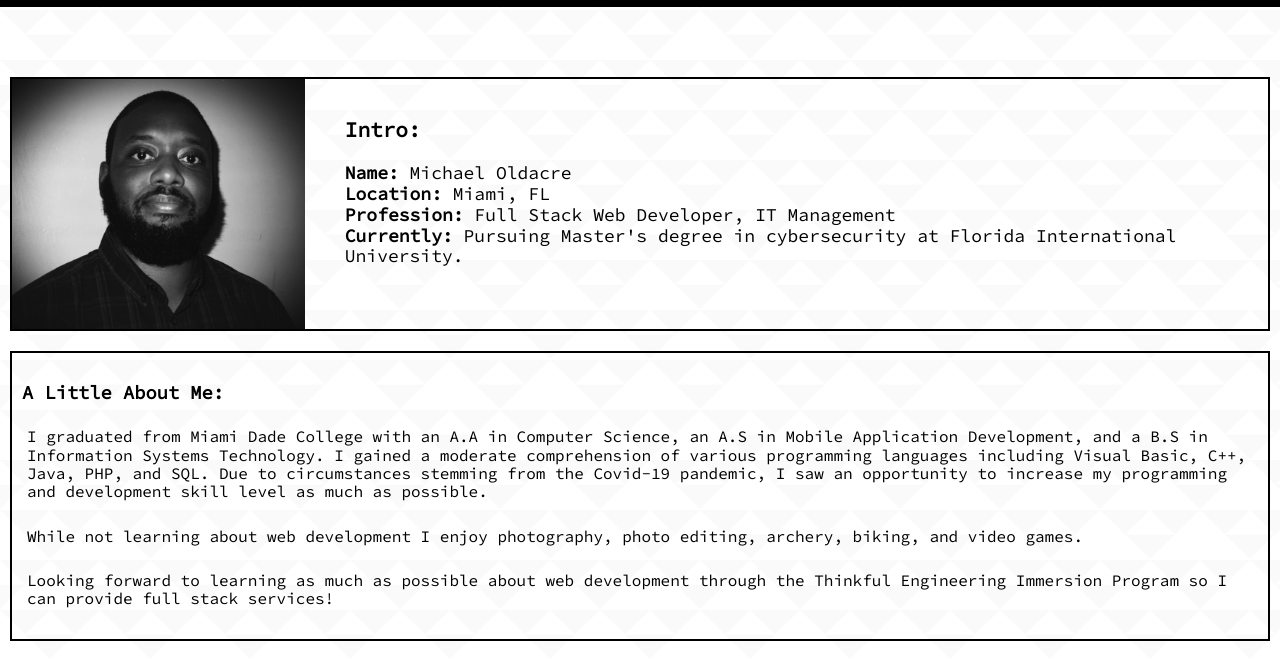
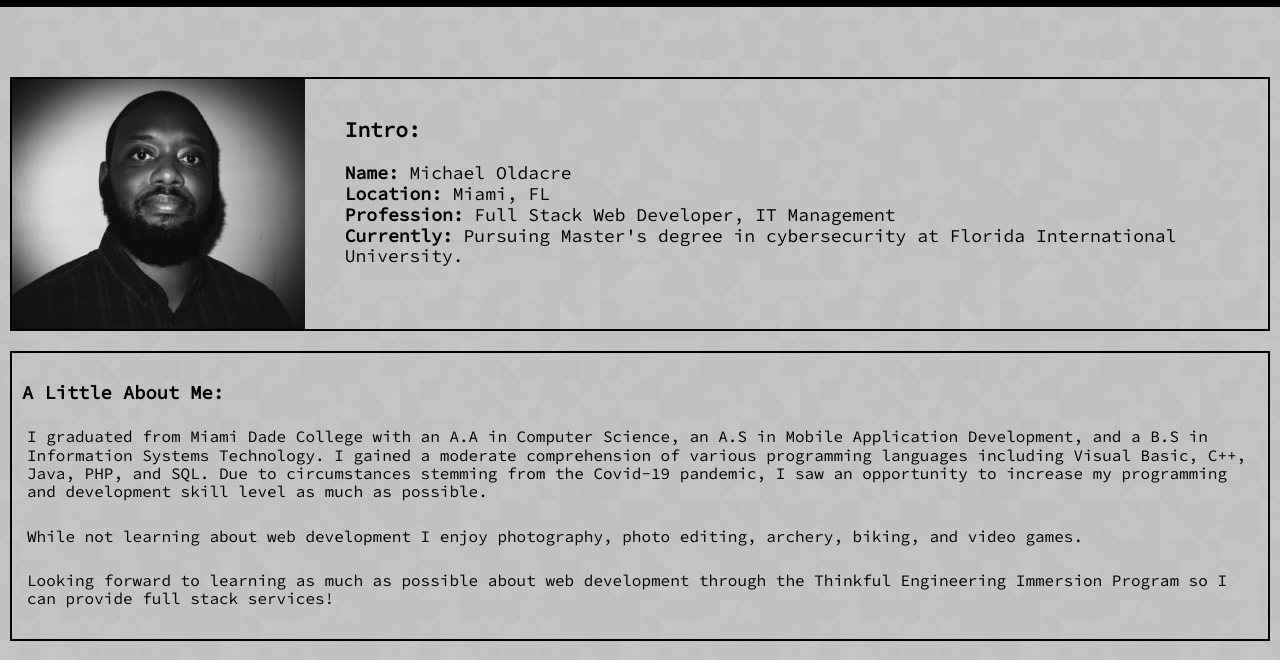
Before and after one commit to mloldacre/PersonalPortfolio, a plain HTML site: page index.html in a window 1280 px wide. Shown: the part 140-800 px from the top of the page. Drawn offline with nearby package versions, Linux system fonts and the light colour scheme.

Commit message:
Updated background

```diff
--- a/style.css
+++ b/style.css
@@ -24,7 +24,7 @@ p {
 /* -------  Background ------- */
 
 body {
-  background-image: url(images/triangle-mosaic.png);
+  background-image: url(images/prism.png);
   margin: 0;
 }
 
```
Also changed, not shown: images/Bookmarks.png (deleted), images/Dog.png (deleted), images/National-Parks.png (deleted), images/Starwars.png (deleted), images/Whats-your-name.png (deleted), images/double-bubble-outline.png (deleted), images/prism.png (added), images/triangle-mosaic.png (deleted).
